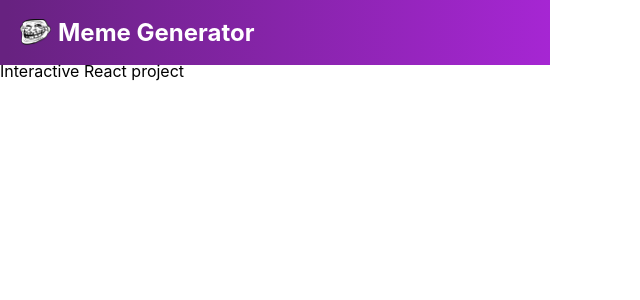
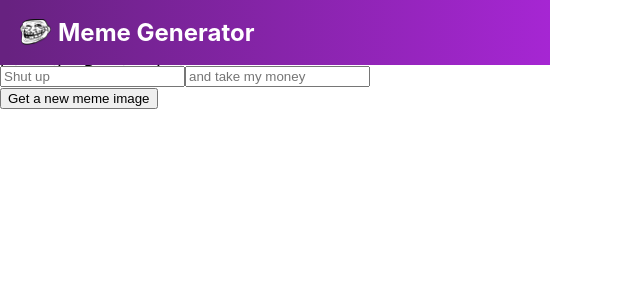
Before and after one commit to TemesgenA/meme-generator, a React (Create React App) app: page / in a window 1280 px wide. Shown: the top 300 px of the page, without its empty margins (0-640 px from the left). Built offline with nearby package versions, Linux system fonts and the light colour scheme.

Commit message:
Render meme component

```diff
--- a/src/App.js
+++ b/src/App.js
@@ -1,10 +1,12 @@
 import './App.css';
 import Header from './components/header';
+import Meme from './components/meme';
 
 function App() {
   return (
     <div className="App">
       <Header />
+      <Meme />
     </div>
   );
 }
```
